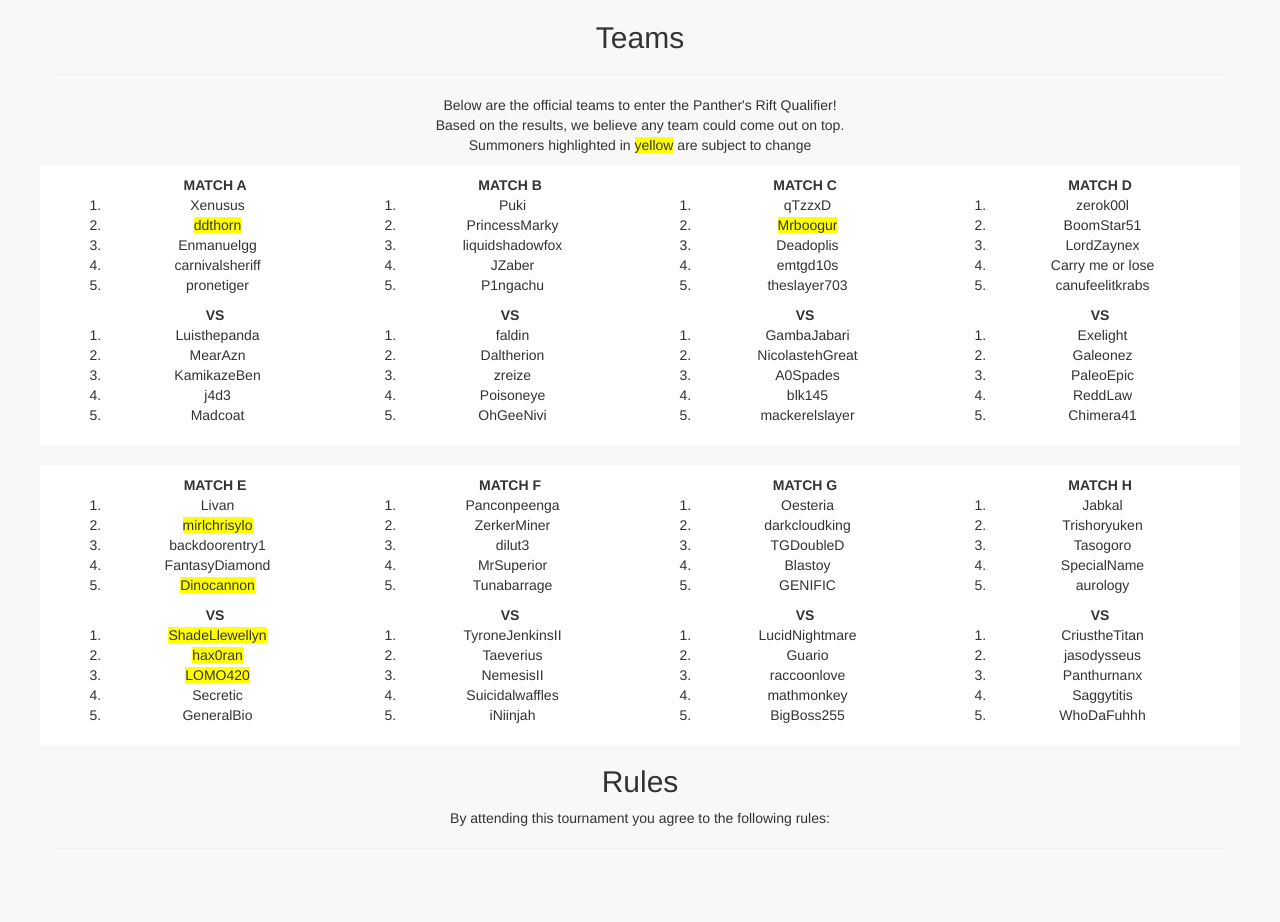
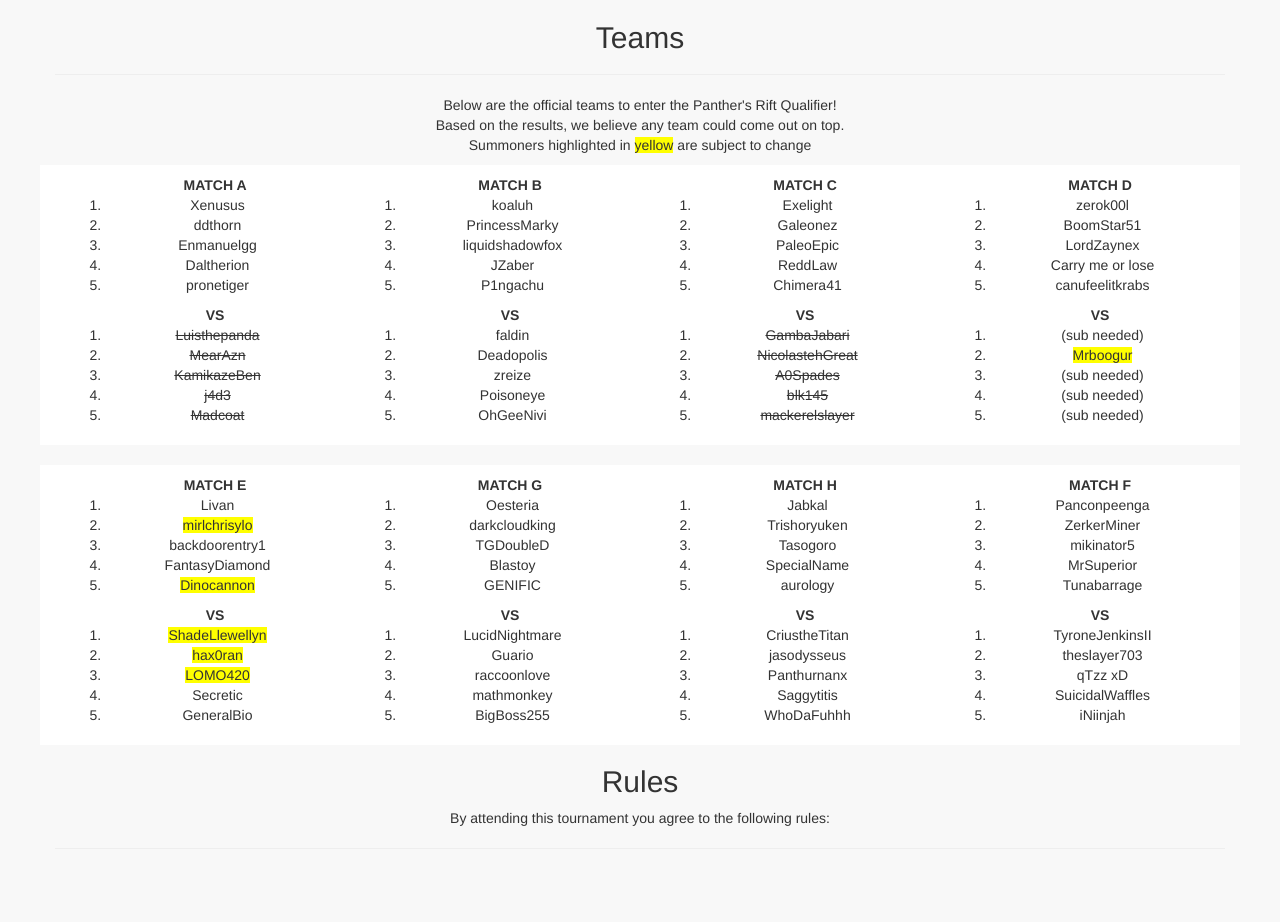
Before and after one commit to gioperalto/panthers-rift, a PHP site: page / in a window 1280 px wide. Shown: the part 1547-2469 px from the top of the page. Run offline with PHP 8.4, Linux system fonts and the light colour scheme; data that the repository does not hold is empty; a stand-in replaces the project's code that opens the database connection.

Commit message:
updted rosters

```diff
--- a/index.php
+++ b/index.php
@@ -360,24 +360,24 @@
 							<span class="text-center power serious push-right">Match A</span>
 							<ol>
 								<li>Xenusus</li>
-								<li><span class="glow">ddthorn</span></li>
+								<li>ddthorn</li>
 								<li>Enmanuelgg</li>
-								<li>carnivalsheriff</li>
+								<li>Daltherion</li>
 								<li>pronetiger</li>
 							</ol>
 							<div class="push-right power">VS</div>
 							<ol>
-								<li>Luisthepanda</li>
+								<del><li>Luisthepanda</li>
 								<li>MearAzn</li>
 								<li>KamikazeBen</li>
 								<li>j4d3</li>
-								<li>Madcoat</li>
+								<li>Madcoat</li></del>
 							</ol>
 						</div>
 						<div class="col-sm-3">
 							<span class="text-center power serious push-right">Match B</span>
 							<ol>
-								<li>Puki</li>
+								<li>koaluh</li>
 								<li>PrincessMarky</li>
 								<li>liquidshadowfox</li>
 								<li>JZaber</li>
@@ -386,7 +386,7 @@
 							<div class="push-right power">VS</div>
 							<ol>
 								<li>faldin</li>
-								<li>Daltherion</li>
+								<li>Deadopolis</li>
 								<li>zreize</li>
 								<li>Poisoneye</li>
 								<li>OhGeeNivi</li>
@@ -395,19 +395,19 @@
 						<div class="col-sm-3">
 							<span class="text-center power serious push-right">Match C</span>
 							<ol>
-								<li>qTzzxD</li>
-								<li><span class="glow">Mrboogur</span></li>
-								<li>Deadoplis</li>
-								<li>emtgd10s</li>
-								<li>theslayer703</li>
+								<li>Exelight</li>
+								<li>Galeonez</li>
+								<li>PaleoEpic</li>
+								<li>ReddLaw</li>
+								<li>Chimera41</li>
 							</ol>
 							<div class="push-right power">VS</div>
 							<ol>
-								<li>GambaJabari</li>
+								<del><li>GambaJabari</li>
 								<li>NicolastehGreat</li>
 								<li>A0Spades</li>
 								<li>blk145</li>
-								<li>mackerelslayer</li>
+								<li>mackerelslayer</li></del>
 							</ol>
 						</div>
 						<div class="col-sm-3">
@@ -421,11 +421,12 @@
 							</ol>
 							<div class="push-right power">VS</div>
 							<ol>
-								<li>Exelight</li>
-								<li>Galeonez</li>
-								<li>PaleoEpic</li>
-								<li>ReddLaw</li>
-								<li>Chimera41</li>
+
+								<li>(sub needed)</li>
+								<li><span class="glow">Mrboogur</span></li>
+								<li>(sub needed)</li>
+								<li>(sub needed)</li>
+								<li>(sub needed)</li>
 							</ol>
 						</div>
 					</div>
@@ -447,24 +448,6 @@
 								<li><span class="glow">LOMO420</span></li>
 								<li>Secretic</li>
 								<li>GeneralBio</li>
-							</ol>
-						</div>
-						<div class="col-sm-3">
-							<span class="text-center power serious push-right">Match F</span>
-							<ol>
-								<li>Panconpeenga</li>
-								<li>ZerkerMiner</li>
-								<li>dilut3</li>
-								<li>MrSuperior</li>
-								<li>Tunabarrage</li>
-							</ol>
-							<div class="push-right power">VS</div>
-							<ol>
-								<li>TyroneJenkinsII</li>
-								<li>Taeverius</li>
-								<li>NemesisII</li>
-								<li>Suicidalwaffles</li>
-								<li>iNiinjah</li>
 							</ol>
 						</div>
 						<div class="col-sm-3">
@@ -503,6 +486,25 @@
 								<li>WhoDaFuhhh</li>
 							</ol>
 						</div>
+						<div class="col-sm-3">
+							<span class="text-center power serious push-right">Match F</span>
+							<ol>
+								<li>Panconpeenga</li>
+								<li>ZerkerMiner</li>
+								<li>mikinator5</li>
+								<li>MrSuperior</li>
+								<li>Tunabarrage</li>
+							</ol>
+							<div class="push-right power">VS</div>
+							<ol>
+								<li>TyroneJenkinsII</li>
+								<li>theslayer703</li>
+								<li>qTzz xD</li>
+								<li>SuicidalWaffles</li>
+								<li>iNiinjah</li>
+							</ol>
+						</div>
+
 					</div>
 				</div>
 			</div>
```
